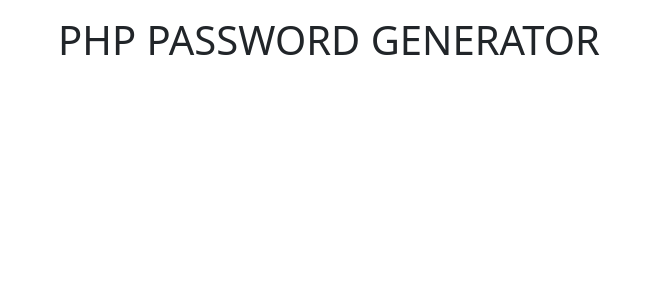
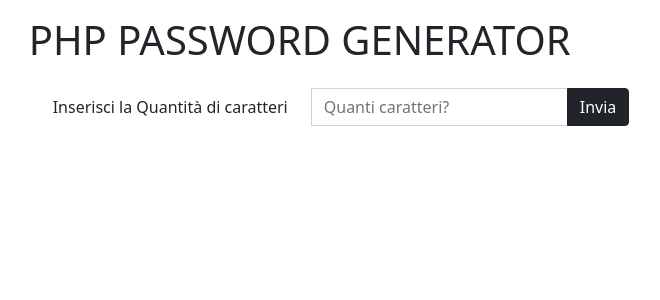
Before and after one commit to marcocareddu/php-strong-password-generator, a PHP site: page / in a window 1280 px wide. Shown: the top 300 px of the page, without its empty margins (311-971 px from the left). Run offline with PHP 8.4, Linux system fonts and the light colour scheme.

Commit message:
PHP - Added input form

```diff
--- a/index.php
+++ b/index.php
@@ -19,7 +19,7 @@
 
     <!-- CSS -->
     <link rel="stylesheet" href="./style.css" type="text/css">
-    <title>PHP -PWD Generator</title>
+    <title>PHP - PWD Generator</title>
 </head>
 
 <body>
@@ -28,6 +28,12 @@
 
             <h1>PHP PASSWORD GENERATOR</h1>
 
+            <!-- Input form -->
+            <form class="input-group flex-nowrap mt-4 d-flex align-items-center">
+                <label for="char-qty" class="px-4">Inserisci la Quantità di caratteri</label>
+                <input type="number" class="form-control" id="char-qty" name="char-qty" placeholder="Quanti caratteri?" min="0">
+                <button class="btn btn-dark">Invia</button>
+            </form>
 
         </div>
 </body>
```
